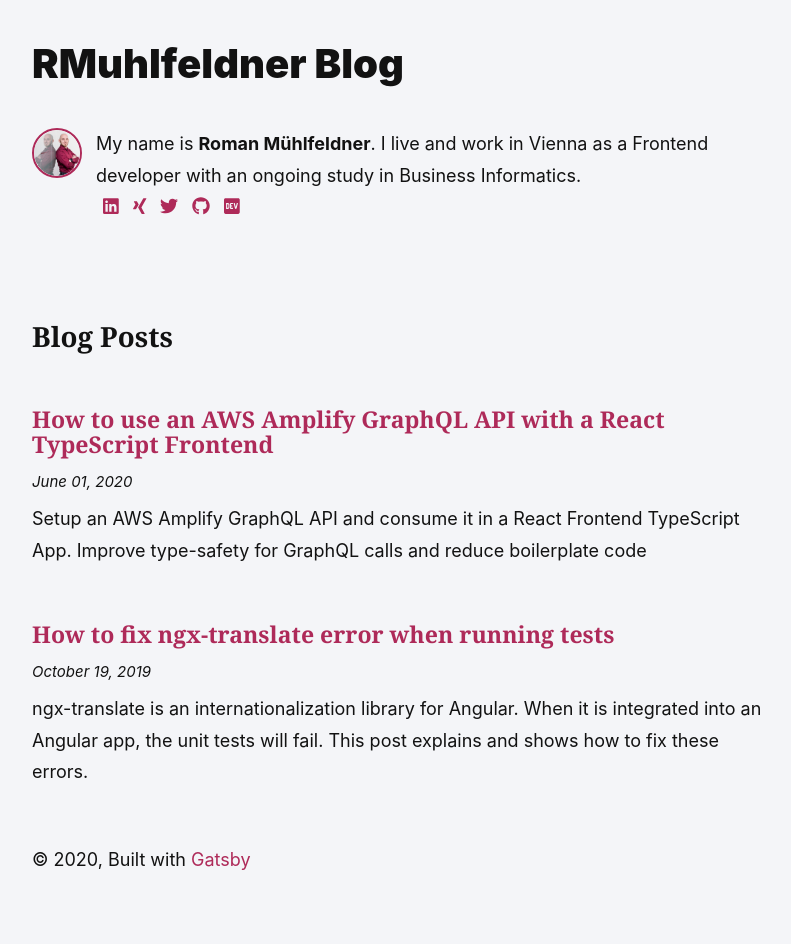
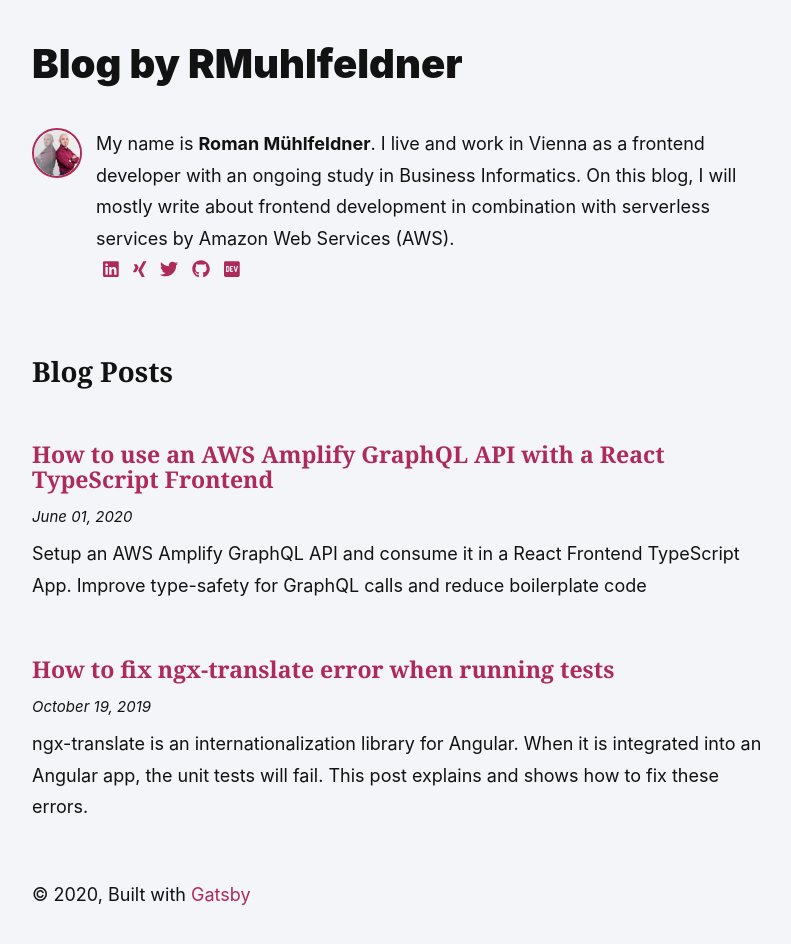
Before and after one commit to AppField/personal-blog, a Gatsby site: page / in a window 1280 px wide. Shown: the whole page, without its empty margins (237-1028 px from the left). Before the commit the page ends 917 px from the top, so only its background shows below. Built offline with nearby package versions, Linux system fonts and the light colour scheme; Gatsby itself is replaced by a stand-in of ours; some packages are replaced by stand-ins of ours; no server answers; what aws-amplify would draw is missing.

Commit message:
Improvments: * Added README * Improved styles * Update Bio Text

```diff
--- a/content/blog/fix-ngx-translate-testing-error/index.md
+++ b/content/blog/fix-ngx-translate-testing-error/index.md
@@ -340,5 +340,3 @@ npm run tests
 `ngx-translate` provides some services to translate text. These have to be mocked inside the test files. For that, we created a reusable module called `TranslateTestingModule` which can be imported to different test files. The Module can be located inside a `shared` folder, a `testing` folder or another shared library you use.
 
 You can find a working example in a [Github Repository](https://github.com/AppField/demo-ngx-translate-testing)
-
-In case anything's unclear just ask me, please :)
--- a/gatsby-config.js
+++ b/gatsby-config.js
@@ -1,6 +1,6 @@
 module.exports = {
   siteMetadata: {
-    title: `RMuhlfeldner Blog`,
+    title: `Blog by RMuhlfeldner`,
     description: `A starter blog demonstrating what Gatsby can do.`,
     author: {
       name: `Roman Mühlfeldner`,
--- a/src/components/bio.tsx
+++ b/src/components/bio.tsx
@@ -21,7 +21,7 @@ import { FontAwesomeIcon } from '@fortawesome/react-fontawesome';
 
 const Content = styled.div`
   display: flex;
-  margin-bottom: ${rhythm(2.5)};
+  margin-bottom: ${rhythm(1.5)};
 `;
 
 const GatsbyImage = forwardRef(
@@ -108,7 +108,9 @@ export const PureBio: React.FC<PureBioProps> = ({ avatar, site }) => {
       />
       <p>
         My name is <strong>{author.name}</strong>. I live and work in Vienna as
-        a Frontend developer with an ongoing study in Business Informatics.
+        a frontend developer with an ongoing study in Business Informatics. On
+        this blog, I will mostly write about frontend development in combination
+        with serverless services by Amazon Web Services (AWS).
         {` `}
         <br />{' '}
         <Social
--- a/src/components/layout.tsx
+++ b/src/components/layout.tsx
@@ -26,6 +26,7 @@
   box-shadow: none;
   color: inherit;
   text-decoration: none;
+  font-size: 2.5rem;
 `;
 
 const Content = styled.div`
@@ -39,14 +40,14 @@
   const { location, title, children } = props;
   const rootPath = `/`;
 
-  const HeaderTitle = location.pathname === rootPath ? StyledH1 : StyledH3;
+  // const HeaderTitle = location.pathname === rootPath ? StyledH1 : StyledH3;
 
   return (
     <Content>
       <header>
-        <HeaderTitle>
+        <StyledH1>
           <StyledLink to={`/`}>{title}</StyledLink>
-        </HeaderTitle>
+        </StyledH1>
         <ThemeToggle />
       </header>
       <main>{children}</main>
--- a/src/pages/index.tsx
+++ b/src/pages/index.tsx
@@ -16,6 +16,7 @@ const StyledLink = styled(FadeLink)`
 `;
 
 const PageTitle = styled.h2`
+  margin-top: 0;
   margin-bottom: 3rem;
 `;
 
```
Also changed, not shown: content/blog/amplify-graphql-typescript/index.md (+6 -11 lines), README.md (added).
